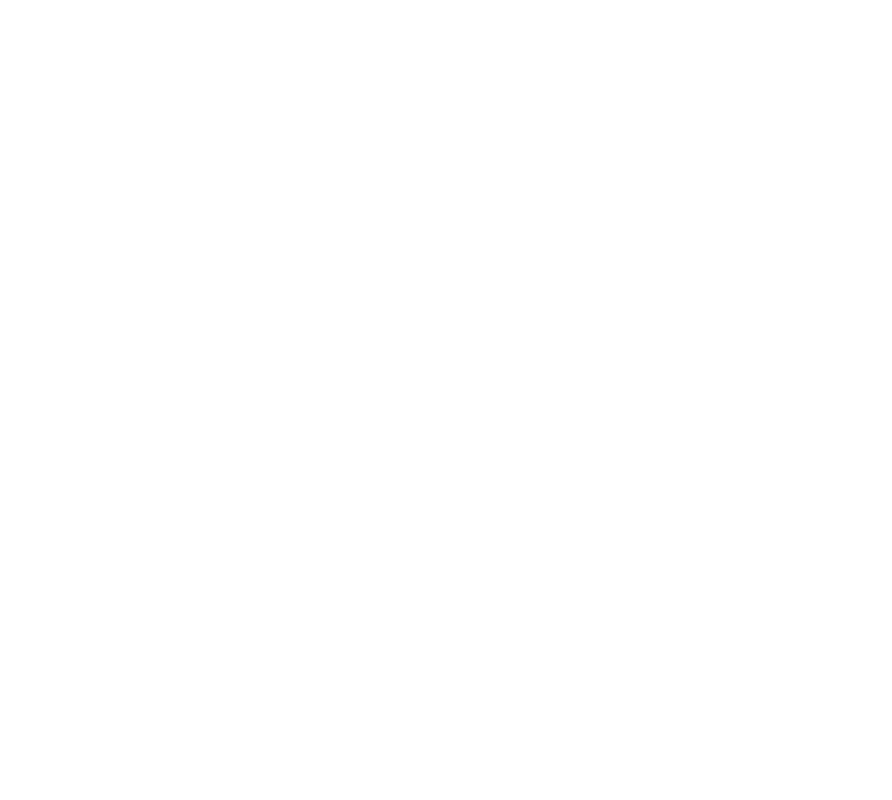
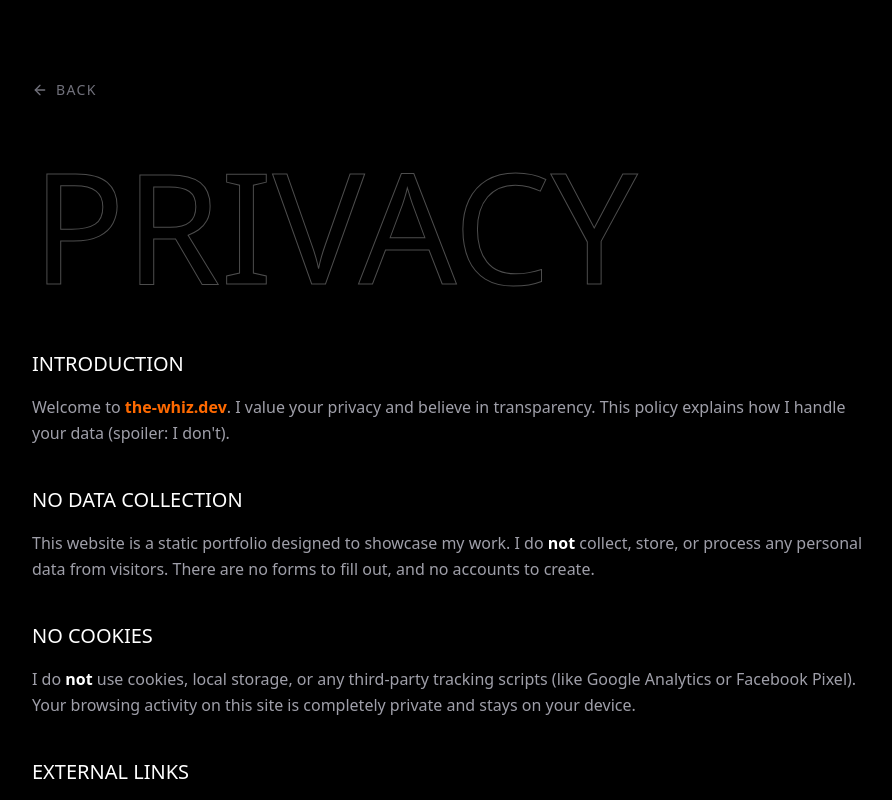
Before and after one commit to the-whiz84/the-whiz.dev, a React (Vite) app: page /privacy in a window 1280 px wide. Before the commit this address had no page. Shown: the top 800 px of the page, without its empty margins (184-1076 px from the left). Built offline with nearby package versions, Linux system fonts and the light colour scheme.

Commit message:
feat: add privacy page, fix footer to single line with privacy link

```diff
--- a/src/App.tsx
+++ b/src/App.tsx
@@ -1,11 +1,13 @@
 import { BrowserRouter, Routes, Route } from 'react-router'
 import Design1 from './pages/Design1'
+import Privacy from './pages/Privacy'
 
 function App() {
   return (
     <BrowserRouter>
       <Routes>
         <Route path="/" element={<Design1 />} />
+        <Route path="/privacy" element={<Privacy />} />
       </Routes>
     </BrowserRouter>
   )
--- a/src/pages/Design1.tsx
+++ b/src/pages/Design1.tsx
@@ -461,10 +461,10 @@
       </section>
 
       {/* Footer */}
-      <footer className="py-6 px-8 border-t border-zinc-800">
+      <footer className="py-4 px-8 border-t border-zinc-800">
         <div className="max-w-6xl mx-auto flex justify-between items-center">
-          <p className="font-clash text-zinc-600 text-sm">© 2026 RADU CHIRIAC</p>
-          <div className="flex items-center gap-4">
+          <p className="font-clash text-zinc-600 text-xs whitespace-nowrap">© 2026 RADU CHIRIAC</p>
+          <div className="flex items-center gap-3">
             {socials.map((s) => {
               const Icon = iconMap[s.icon]
               return Icon ? (
@@ -479,9 +479,11 @@
                 </a>
               ) : null
             })}
-            <span className="w-px h-4 bg-zinc-700" />
+            <span className="w-px h-3 bg-zinc-700" />
             <a href="https://v1.the-whiz.dev" target="_blank" rel="noopener noreferrer" className="font-clash text-xs text-zinc-600 hover:text-orange-500">V1</a>
             <a href="https://v2.the-whiz.dev" target="_blank" rel="noopener noreferrer" className="font-clash text-xs text-zinc-600 hover:text-orange-500">V2</a>
+            <span className="w-px h-3 bg-zinc-700" />
+            <a href="/privacy" className="font-clash text-xs text-zinc-600 hover:text-orange-500">Privacy</a>
           </div>
         </div>
       </footer>
--- /dev/null
+++ b/src/pages/Privacy.tsx
@@ -0,0 +1,92 @@
+import { motion } from 'motion/react'
+import { Link } from 'react-router'
+import { ArrowLeft } from 'lucide-react'
+
+export default function Privacy() {
+  return (
+    <div className="min-h-screen bg-black text-white font-clash">
+      {/* Background */}
+      <div className="fixed inset-0 bg-gradient-to-br from-black via-zinc-950 to-black" />
+
+      {/* Content */}
+      <div className="relative z-10 max-w-4xl mx-auto px-6 py-20">
+        <Link
+          to="/"
+          className="inline-flex items-center gap-2 text-zinc-500 hover:text-orange-500 transition-colors mb-12"
+        >
+          <ArrowLeft className="w-4 h-4" />
+          <span className="font-clash text-sm tracking-widest">BACK</span>
+        </Link>
+
+        <motion.h1
+          initial={{ opacity: 0, y: 30 }}
+          animate={{ opacity: 1, y: 0 }}
+          className="font-monument text-[12vw] md:text-[8vw] leading-none mb-12"
+          style={{
+            WebkitTextStroke: '1px rgba(255,255,255,0.3)',
+            WebkitTextFillColor: 'transparent',
+          }}
+        >
+          PRIVACY
+        </motion.h1>
+
+        <motion.div
+          initial={{ opacity: 0, y: 30 }}
+          animate={{ opacity: 1, y: 0 }}
+          transition={{ delay: 0.2 }}
+          className="space-y-10 text-zinc-400"
+        >
+          <section>
+            <h2 className="font-monument text-xl text-white mb-4">INTRODUCTION</h2>
+            <p className="leading-relaxed">
+              Welcome to <strong className="text-orange-500">the-whiz.dev</strong>. I value your privacy and believe in transparency.
+              This policy explains how I handle your data (spoiler: I don't).
+            </p>
+          </section>
+
+          <section>
+            <h2 className="font-monument text-xl text-white mb-4">NO DATA COLLECTION</h2>
+            <p className="leading-relaxed">
+              This website is a static portfolio designed to showcase my work.
+              I do <strong className="text-white">not</strong> collect, store, or process any personal data from visitors.
+              There are no forms to fill out, and no accounts to create.
+            </p>
+          </section>
+
+          <section>
+            <h2 className="font-monument text-xl text-white mb-4">NO COOKIES</h2>
+            <p className="leading-relaxed">
+              I do <strong className="text-white">not</strong> use cookies, local storage, or any third-party tracking scripts
+              (like Google Analytics or Facebook Pixel). Your browsing activity on this site is completely private
+              and stays on your device.
+            </p>
+          </section>
+
+          <section>
+            <h2 className="font-monument text-xl text-white mb-4">EXTERNAL LINKS</h2>
+            <p className="leading-relaxed">
+              This website contains links to external sites (such as GitHub, LinkedIn, and project demos).
+              Please be aware that I am not responsible for the content or privacy practices of these other sites.
+              I encourage you to be aware when you leave my site and to read the privacy statements of any
+              other site that collects personally identifiable information.
+            </p>
+          </section>
+
+          <section>
+            <h2 className="font-monument text-xl text-white mb-4">CONTACT</h2>
+            <p className="leading-relaxed">
+              If you have any questions about this (very short) privacy policy, feel free to reach out via email at:{' '}
+              <a href="mailto:radu@the-whiz.dev" className="text-orange-500 hover:underline">
+                radu@the-whiz.dev
+              </a>
+            </p>
+          </section>
+
+          <div className="pt-8 border-t border-zinc-800 text-sm text-zinc-600">
+            Last Updated: January 2026
+          </div>
+        </motion.div>
+      </div>
+    </div>
+  )
+}
```
